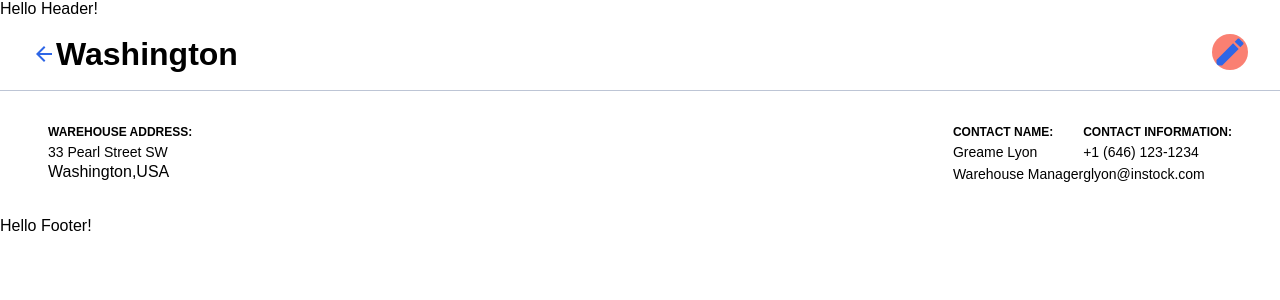
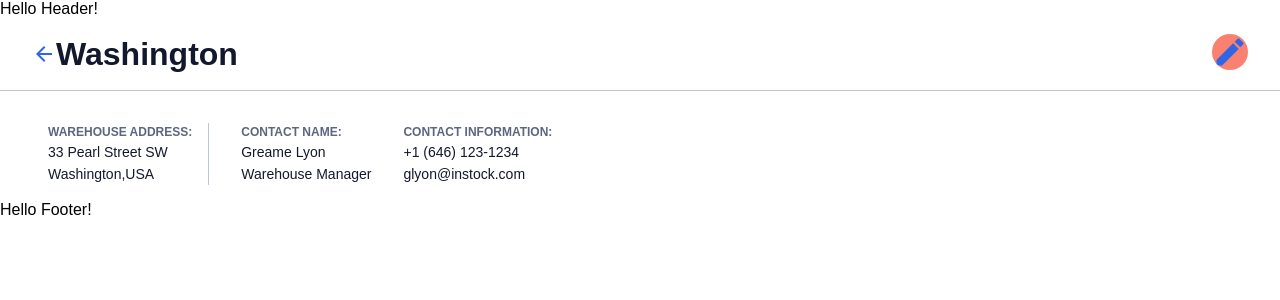
Before and after one commit to MoeyR/instock, a React (Create React App) app: page /warehouses/1 in a window 1280 px wide. Shown: the top 300 px of the page. Built offline with nearby package versions, Linux system fonts and the light colour scheme.

Commit message:
finish most of warehouse detail except edit icon

```diff
--- a/src/pages/WarehouseDetailPage/WarehouseDetailPage.jsx
+++ b/src/pages/WarehouseDetailPage/WarehouseDetailPage.jsx
@@ -31,7 +31,7 @@ function WarehouseDetailPage() {
           <h4>WAREHOUSE ADDRESS:</h4>
           <div className="warehouse-detail__addressCity">
             <p className="p2">{getDetailbyId(warehouseId).address}</p>
-            <p>
+            <p className="p2">
               {getDetailbyId(warehouseId).city},
               {getDetailbyId(warehouseId).country}
             </p>
--- a/src/pages/WarehouseDetailPage/WarehouseDetailPage.scss
+++ b/src/pages/WarehouseDetailPage/WarehouseDetailPage.scss
@@ -6,6 +6,7 @@
 
     &__imgname{
         display: flex;
+        color: $black;
 
     }
     &__title{
@@ -36,9 +37,16 @@
         border-bottom: none;
         padding: 1rem 2rem;
     }
+    @include desktop{
+        justify-content: flex-start;
+    }
 }
 &__address{
     padding: 1rem 1rem;
+    @include tablet{
+        padding: 0 1rem;
+        margin-top: 1rem;
+    }
 
 }
 &__addressCity{
@@ -51,8 +59,24 @@
 }
 &__contact{
     display: flex;
-    justify-content: space-around;
+    justify-content: space-between;
     padding: 1rem 1rem;
 
+    @include tablet{
+        margin-top: 1rem;
+        padding: 0 1rem 0 2rem;
+        border-left: 1px solid $cloud;
+    }
+
+}
+
+&__addressCity{
+
+}
+
+&__contactName{
+    @include tablet{
+        margin-right: 2rem;
+    }
 }
 }
--- a/src/styles/partials/_global.scss
+++ b/src/styles/partials/_global.scss
@@ -14,6 +14,7 @@ h1 {
   font-size: 28px;
   line-height: 36px;
   font-weight: 600;
+  color: $black;
 
   @include tablet {
     font-size: 32px;
@@ -61,6 +62,7 @@ h3 {
 h4 {
   font-size: 11px;
   line-height: 16px;
+  color: $slate;
 
   @include tablet {
     font-size: 12px;
@@ -93,6 +95,7 @@ h4 {
 .p2 {
   font-size: 13px;
   line-height: 20px;
+  color: $black;
 
   @include tablet {
     font-size: 14px;
```
